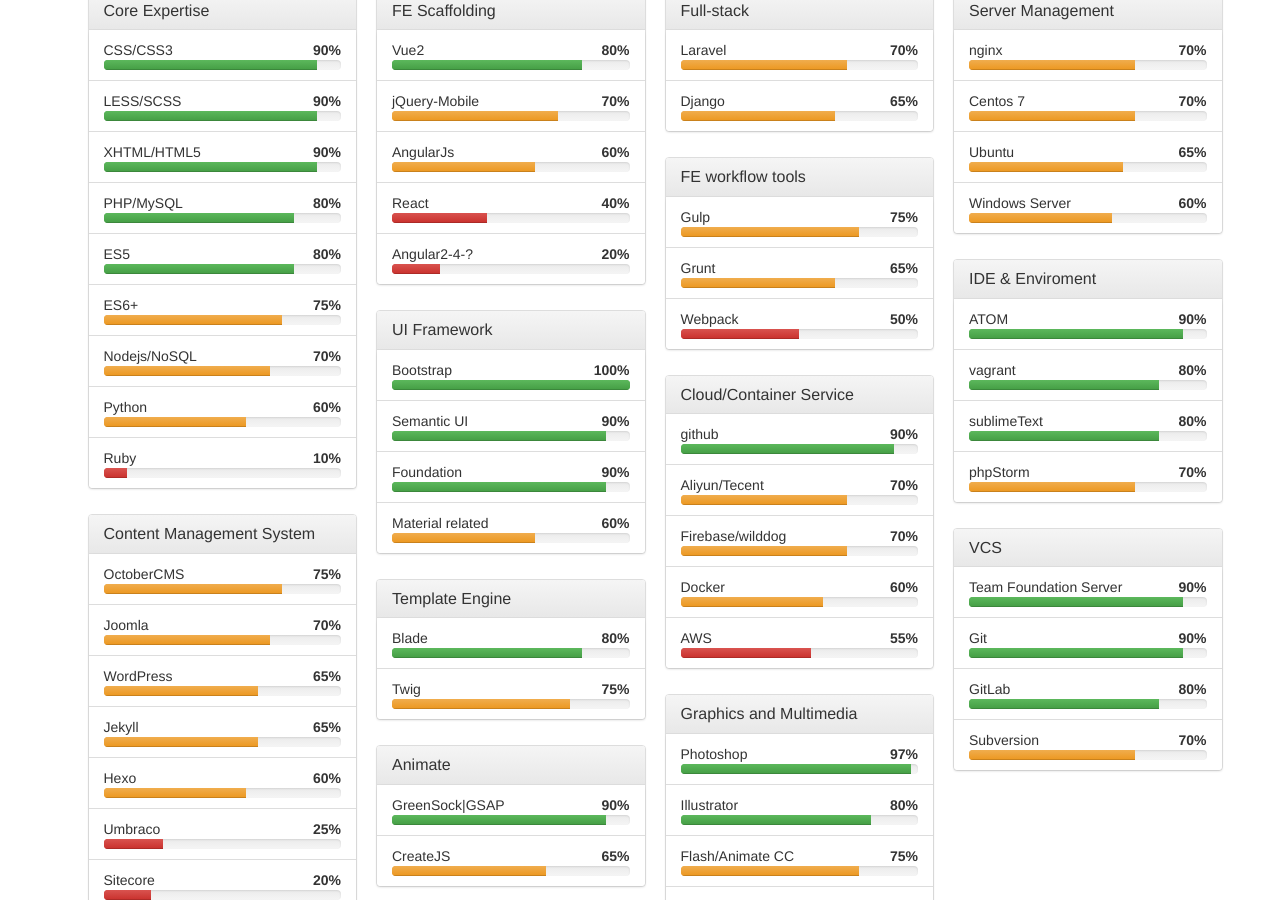
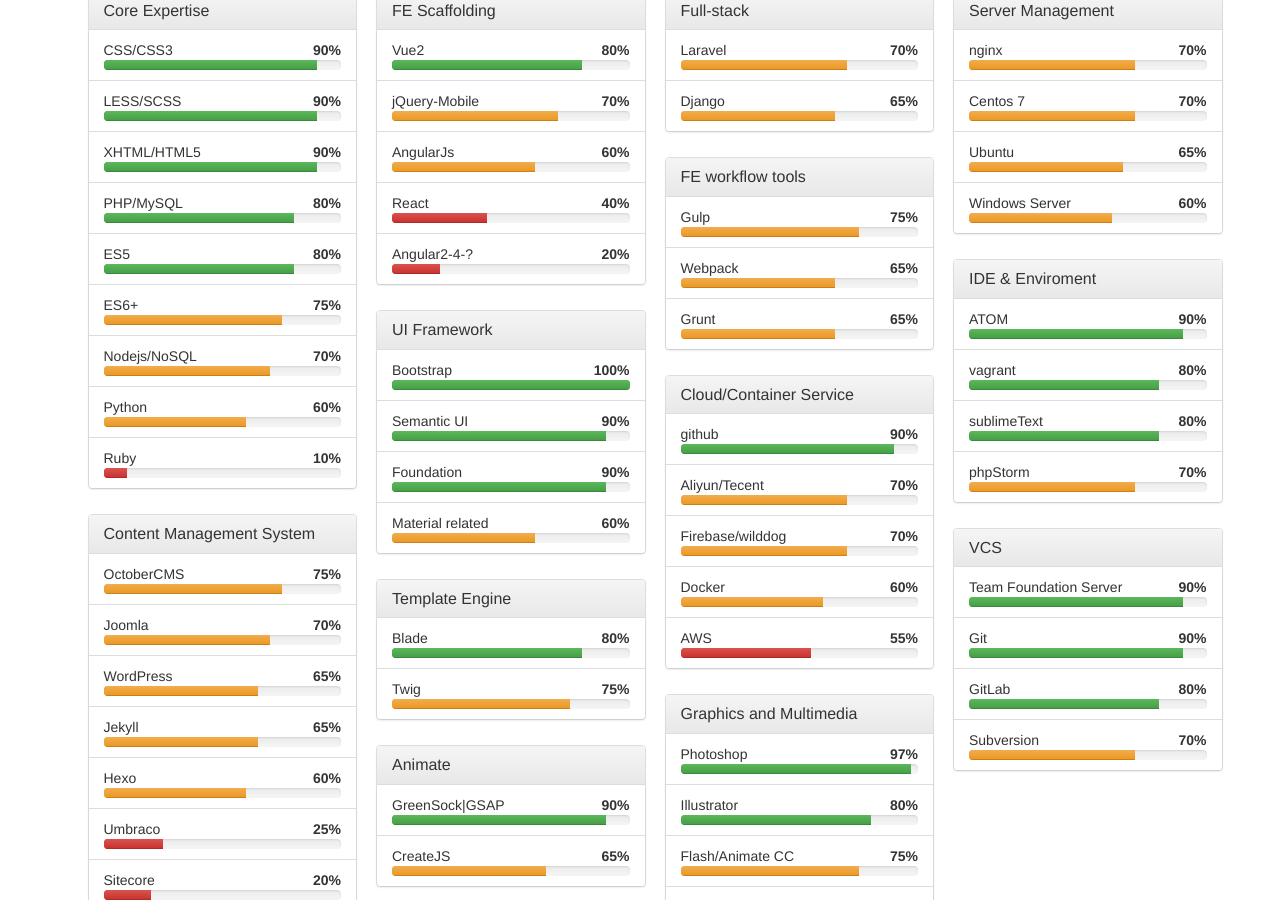
Before and after one commit to iamike/iamike.github.io, a Jekyll site: the page built from cv.html, in a window 1280 px wide and 900 px high, scrolled down 1000 px. Built offline with Jekyll 4.4.1, drawn with Linux system fonts in a browser that asks for light colours; comment, search, counter and statistics services are not loaded.

Commit message:
Update skills.json

```diff
--- a/_data/skills.json
+++ b/_data/skills.json
@@ -124,7 +124,7 @@
                 "score": 65
             }, {
                 "name": "Webpack",
-                "score": 50
+                "score": 65
             }]
         }, {
             "name": "Cloud/Container Service",
```
